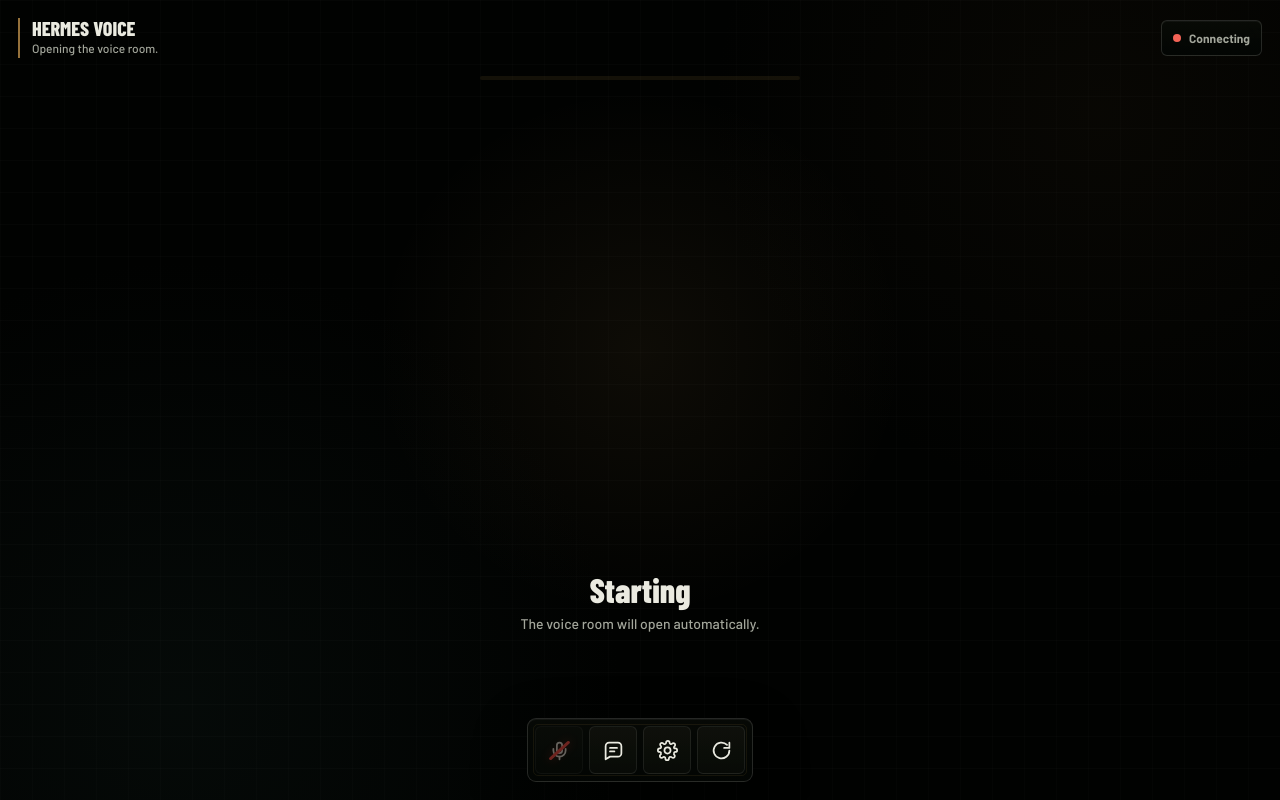
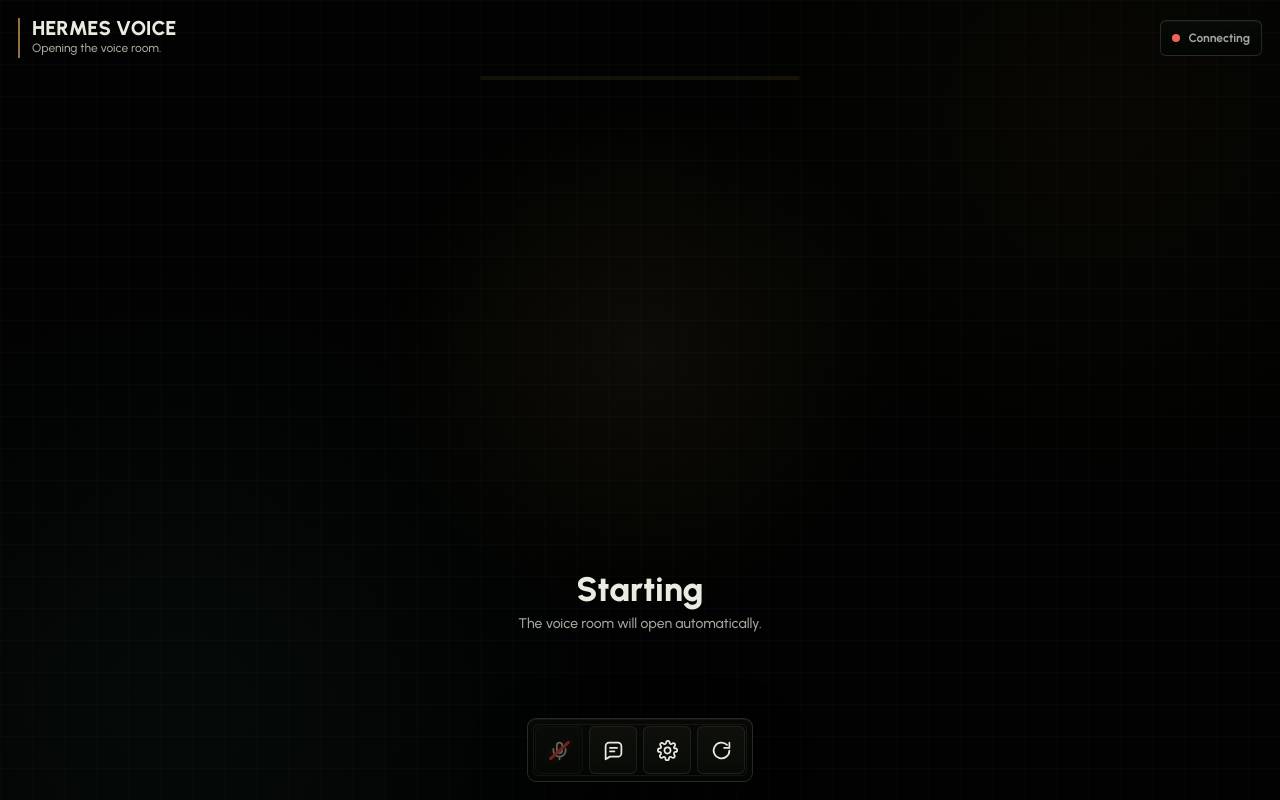
Before and after one commit to dreadcorp-labs/hermes-voice, a plain HTML site: page sidecar/static/index.html in a window 1280 px wide. Drawn offline with Linux system fonts and the light colour scheme; some packages are replaced by stand-ins of ours; a script that the page names is missing.

Commit message:
Try Urbanist UI font

```diff
--- a/sidecar/static/index.html
+++ b/sidecar/static/index.html
@@ -7,73 +7,49 @@
   <link rel="icon" href="data:,">
   <style>
     @font-face {
-      font-family: "Barlow";
+      font-family: "Urbanist";
       font-style: normal;
       font-weight: 400;
       font-display: swap;
-      src: url("/static/fonts/barlow-latin-400-normal.woff2") format("woff2");
+      src: url("/static/fonts/urbanist-latin-400-normal.woff2") format("woff2");
     }
 
     @font-face {
-      font-family: "Barlow";
+      font-family: "Urbanist";
       font-style: normal;
       font-weight: 500;
       font-display: swap;
-      src: url("/static/fonts/barlow-latin-500-normal.woff2") format("woff2");
+      src: url("/static/fonts/urbanist-latin-500-normal.woff2") format("woff2");
     }
 
     @font-face {
-      font-family: "Barlow";
+      font-family: "Urbanist";
       font-style: normal;
       font-weight: 600;
       font-display: swap;
-      src: url("/static/fonts/barlow-latin-600-normal.woff2") format("woff2");
+      src: url("/static/fonts/urbanist-latin-600-normal.woff2") format("woff2");
     }
 
     @font-face {
-      font-family: "Barlow";
+      font-family: "Urbanist";
       font-style: normal;
       font-weight: 700;
       font-display: swap;
-      src: url("/static/fonts/barlow-latin-700-normal.woff2") format("woff2");
+      src: url("/static/fonts/urbanist-latin-700-normal.woff2") format("woff2");
     }
 
     @font-face {
-      font-family: "Barlow";
+      font-family: "Urbanist";
       font-style: normal;
       font-weight: 800;
       font-display: swap;
-      src: url("/static/fonts/barlow-latin-800-normal.woff2") format("woff2");
-    }
-
-    @font-face {
-      font-family: "Barlow Condensed";
-      font-style: normal;
-      font-weight: 600;
-      font-display: swap;
-      src: url("/static/fonts/barlow-condensed-latin-600-normal.woff2") format("woff2");
-    }
-
-    @font-face {
-      font-family: "Barlow Condensed";
-      font-style: normal;
-      font-weight: 700;
-      font-display: swap;
-      src: url("/static/fonts/barlow-condensed-latin-700-normal.woff2") format("woff2");
-    }
-
-    @font-face {
-      font-family: "Barlow Condensed";
-      font-style: normal;
-      font-weight: 800;
-      font-display: swap;
-      src: url("/static/fonts/barlow-condensed-latin-800-normal.woff2") format("woff2");
+      src: url("/static/fonts/urbanist-latin-800-normal.woff2") format("woff2");
     }
 
     :root {
       color-scheme: dark;
-      --font-ui: "Barlow", ui-sans-serif, system-ui, -apple-system, BlinkMacSystemFont, "Segoe UI", sans-serif;
-      --font-display: "Barlow Condensed", "Barlow", ui-sans-serif, system-ui, sans-serif;
+      --font-ui: "Urbanist", ui-sans-serif, system-ui, -apple-system, BlinkMacSystemFont, "Segoe UI", sans-serif;
+      --font-display: "Urbanist", ui-sans-serif, system-ui, sans-serif;
       --font-mono: "SFMono-Regular", "Cascadia Mono", "Liberation Mono", Menlo, Monaco, Consolas, monospace;
       --bg: oklch(7.6% 0.01 158);
       --surface: oklch(11.5% 0.012 150);
```
Also changed, not shown: sidecar/static/setup.html (+12 -28 lines), sidecar/static/fonts/LICENSE-urbanist.txt, sidecar/static/fonts/barlow-condensed-latin-600-normal.woff2 (deleted), sidecar/static/fonts/barlow-condensed-latin-700-normal.woff2 (deleted), sidecar/static/fonts/barlow-condensed-latin-800-normal.woff2 (deleted), sidecar/static/fonts/barlow-latin-400-normal.woff2 (deleted), sidecar/static/fonts/barlow-latin-500-normal.woff2 (deleted), sidecar/static/fonts/barlow-latin-600-normal.woff2 (deleted), sidecar/static/fonts/barlow-latin-700-normal.woff2 (deleted), sidecar/static/fonts/barlow-latin-800-normal.woff2 (deleted), sidecar/static/fonts/urbanist-latin-400-normal.woff2 (added), sidecar/static/fonts/urbanist-latin-500-normal.woff2 (added), sidecar/static/fonts/urbanist-latin-600-normal.woff2 (added), sidecar/static/fonts/urbanist-latin-700-normal.woff2 (added), 1 more files.
